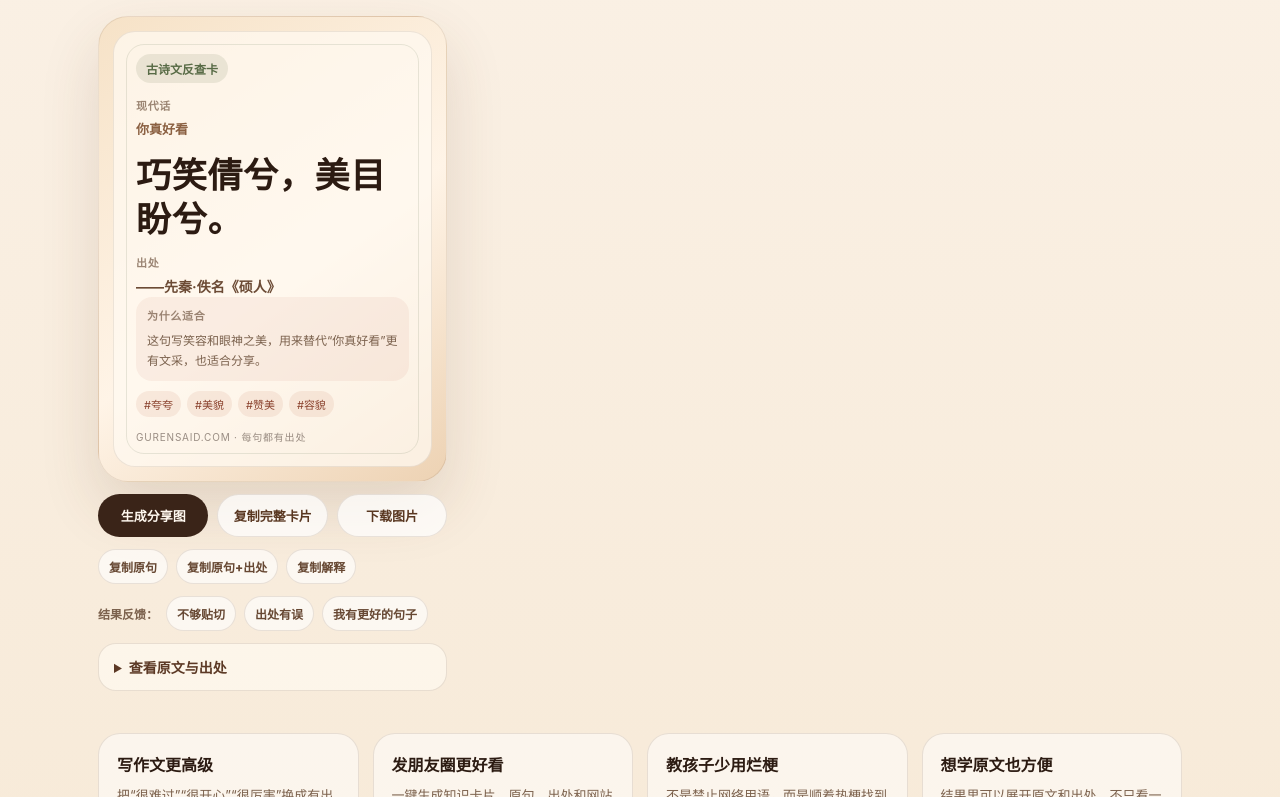
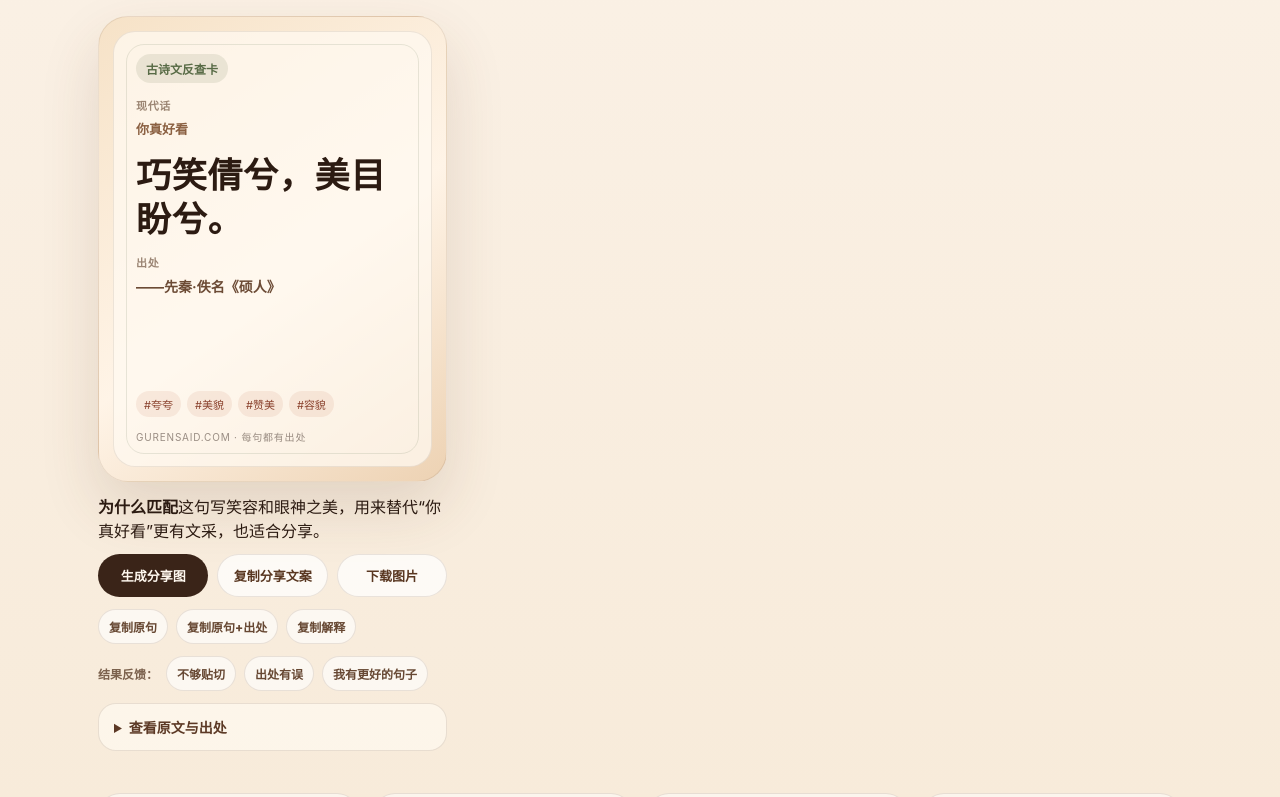
Before and after one commit to yandong2023/gu-ren-said, a Next.js app: page / in a window 1280 px wide. Shown: the part 1219-2016 px from the top of the page. Built offline with nearby package versions, Linux system fonts and the light colour scheme.

Commit message:
Remove explanation from share cards

```diff
--- a/components/QuoteCard.tsx
+++ b/components/QuoteCard.tsx
@@ -31,8 +31,6 @@ export default function QuoteCard({ result, query, compact = false }: Props) {
     "古诗文表达：",
     result.quote,
     `出处：${fullSourceText}`,
-    "",
-    `为什么适合：${whyText}`,
     "",
     `来自：${SITE_URL}`
   ].join("\n");
@@ -76,7 +74,7 @@ export default function QuoteCard({ result, query, compact = false }: Props) {
     const ok = await copyToClipboard(shareText);
     setCopied(ok);
     if (showNotice) {
-      setNotice(ok ? "完整知识卡片文案已复制，可以直接粘贴到微信、朋友圈或小红书。" : "当前浏览器不允许自动复制，可以手动长按卡片保存或复制页面文字。");
+      setNotice(ok ? "分享文案已复制，可以直接粘贴到微信、朋友圈或小红书。" : "当前浏览器不允许自动复制，可以手动长按卡片保存或复制页面文字。");
     }
     window.setTimeout(() => setCopied(false), 1500);
     return ok;
@@ -135,7 +133,7 @@ export default function QuoteCard({ result, query, compact = false }: Props) {
       setPreviewUrl(dataUrl);
       const copiedOk = await copyText(false);
       setNotice(copiedOk
-        ? "分享图已生成，知识卡片文案也已复制。微信里请长按下方图片保存，再发给朋友或朋友圈。"
+        ? "分享图已生成，文案也已复制。微信里请长按下方图片保存，再发给朋友或朋友圈。"
         : "分享图已生成。微信里请长按下方图片保存，再发给朋友或朋友圈。"
       );
     } catch {
@@ -183,16 +181,17 @@ export default function QuoteCard({ result, query, compact = false }: Props) {
           <h3 className="quote-line">{result.quote}</h3>
           <div className="source-line"><span className="knowledge-label">出处</span>{sourceText}</div>
           <div className="card-spacer" />
-          <div className="explain-line"><span className="knowledge-label">为什么适合</span>{whyText}</div>
           <div className="tags"><span className="tag">#{shareCopy.tag}</span>{result.themes.slice(0, 3).map((tag) => <span className="tag" key={tag}>#{tag}</span>)}</div>
           <div className="watermark">gurensaid.com · 每句都有出处</div>
         </div>
       </div>
       {!compact ? (
         <>
+          <div className="match-reason"><strong>为什么匹配</strong><span>{whyText}</span></div>
+
           <div className="card-actions">
             <button className="secondary-btn" type="button" onClick={prepareShareImage} disabled={sharing}>{sharing ? "生成中…" : "生成分享图"}</button>
-            <button className="ghost-btn" type="button" onClick={() => copyText()}>{copied ? "已复制" : "复制完整卡片"}</button>
+            <button className="ghost-btn" type="button" onClick={() => copyText()}>{copied ? "已复制" : "复制分享文案"}</button>
             <button className="ghost-btn" type="button" onClick={downloadCard} disabled={downloading}>{downloading ? "生成中…" : "下载图片"}</button>
           </div>
 
```
